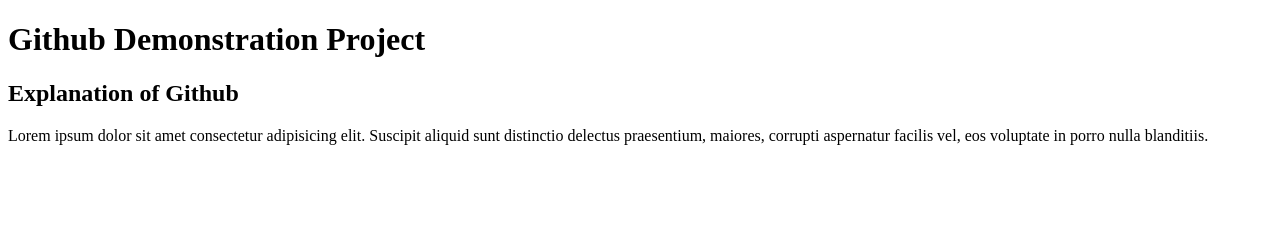
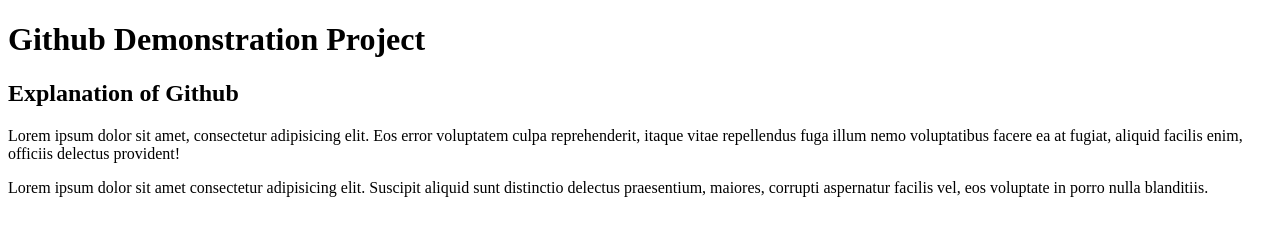
Before and after one commit to EyeKonick/Github_demo_repo, a plain HTML site: page index.html in a window 1280 px wide. Drawn offline with Linux system fonts and the light colour scheme.

Commit message:
Added paragraph in index

```diff
--- a/index.html
+++ b/index.html
@@ -10,6 +10,8 @@
     <h1>Github Demonstration Project</h1>
     <h2>Explanation of Github </h2>
 
+    <p>Lorem ipsum dolor sit amet, consectetur adipisicing elit. Eos error voluptatem culpa reprehenderit, itaque vitae repellendus fuga illum nemo voluptatibus facere ea at fugiat, aliquid facilis enim, officiis delectus provident!</p>
+
     <p>Lorem ipsum dolor sit amet consectetur adipisicing elit. Suscipit aliquid sunt distinctio delectus praesentium, maiores, corrupti aspernatur facilis vel, eos voluptate in porro nulla blanditiis.</p>
 
     <script src="script.js"></script>
```
